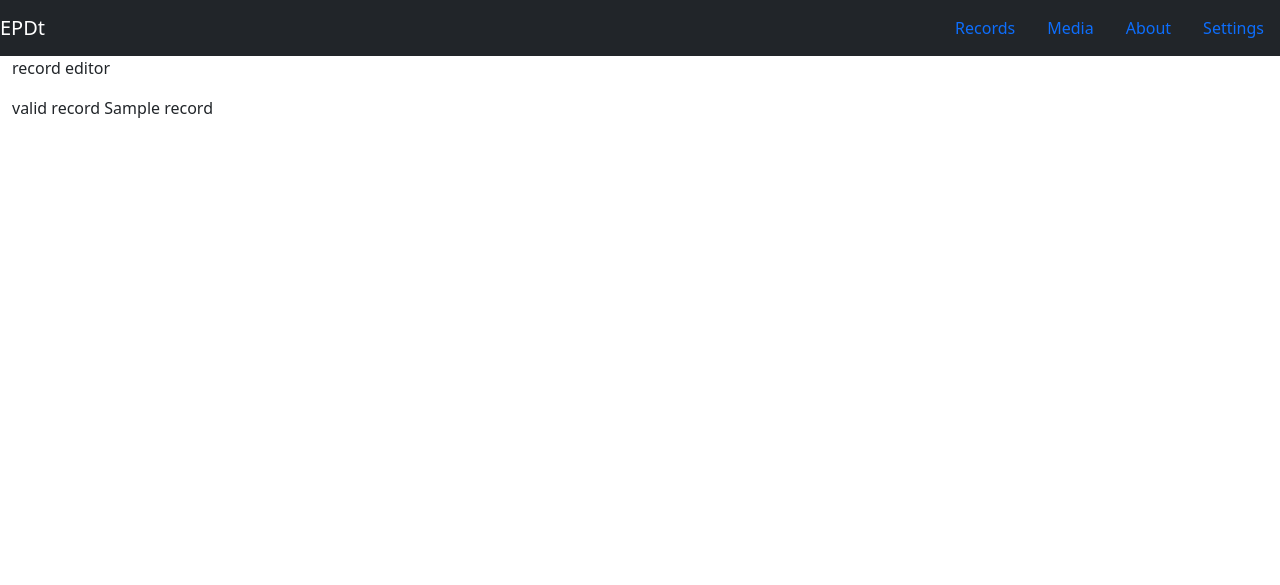
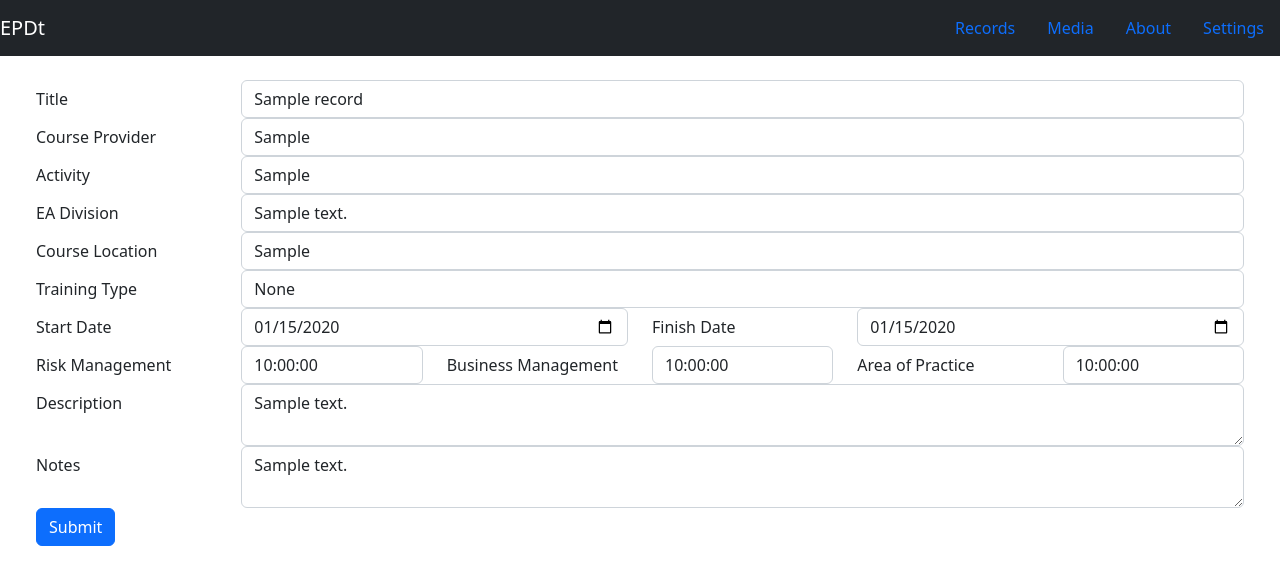
Before and after one commit to microtechno9000/engineering-pd-tracker, a Flask app: page /record/1 in a window 1280 px wide. Shown: the top 585 px of the page. Run offline with Flask 3, Linux system fonts and the light colour scheme; tables that the repository leaves empty hold one stand-in row (values such as "Sample post"); parts of the project's set-up code (start-up, migrations or seed data) failed here and were passed over; some libraries are stand-ins or nearby versions.

Commit message:
fixed issues with edit now using WTForms for records

```diff
--- a/app/models/record.py
+++ b/app/models/record.py
@@ -38,3 +38,6 @@ class Record(db.Model):
     def __init__(self):
         # set to true for new records, assumes they are still valid
         self.record_valid = True
+
+    def __repr__(self):
+        return self.id
--- a/app/records/forms.py
+++ b/app/records/forms.py
@@ -2,7 +2,7 @@
 Forms handler for records
 """
 from flask_wtf import FlaskForm
-from wtforms import StringField, SubmitField
+from wtforms import StringField, SubmitField, TextAreaField, SelectField
 from wtforms.validators import InputRequired
 from wtforms.fields import DateField
 
@@ -11,17 +11,20 @@ class FormRecord(FlaskForm):
     """
     New Record form
     """
-    recordTitle = StringField('recordTitle', validators=[InputRequired()])
-    recordProvider = StringField('recordProvider', validators=[InputRequired()])
-    recordActivity = StringField('recordActivity', validators=[InputRequired()])
-    recordStartDate = DateField('recordStartDate', format='%Y-%m-%d', validators=[InputRequired()])
-    recordFinishDate = DateField('recordFinishDate', format='%Y-%m-%d', validators=[InputRequired()])
-    recordDivision = StringField('recordDivision', validators=[InputRequired()])
-    recordLocation = StringField('recordLocation', validators=[InputRequired()])
-    recordType = StringField('recordType', validators=[InputRequired()])
-    recordTimeRisk = StringField('recordTimeRisk', validators=[InputRequired()])
-    recordTimeMgmt = StringField('recordTimeMgmt', validators=[InputRequired()])
-    recordTimeAop = StringField('recordTimeAop', validators=[InputRequired()])
-    recordDescription = StringField('recordDescription', validators=[InputRequired()])
-    recordNotes = StringField('recordNotes', validators=[InputRequired()])
+    title = StringField('Title', validators=[InputRequired()])
+    training_provider = StringField('training_provider', validators=[InputRequired()])
+    date_start = DateField('Training Start Date',
+                           format='%Y-%m-%d', validators=[InputRequired()])
+    date_finish = DateField('Training Finish Date',
+                            format='%Y-%m-%d', validators=[InputRequired()])
+    training_location = StringField('training_location', validators=[InputRequired()])
+    duration_risk = StringField('duration_risk', validators=[InputRequired()])
+    duration_business = StringField('duration_business', validators=[InputRequired()])
+    duration_practice = StringField('duration_practice', validators=[InputRequired()])
+    description = TextAreaField('Training Description')
+    notes = TextAreaField('Training Notes')
+    training_activity_id = SelectField("Select an Activity", coerce=str)
+    training_type_id = SelectField("Select a Type", coerce=str)
+    training_division_id = SelectField("Select an EA Division", coerce=str)
+
     submit = SubmitField('Submit')
--- a/app/records/routes.py
+++ b/app/records/routes.py
@@ -1,17 +1,18 @@
 """
 Routes for records pages
 """
+from datetime import datetime, date
+
 from flask import render_template, request, redirect, current_app
-from datetime import date, datetime, timedelta
 from flask_sqlalchemy import get_debug_queries
 
-from app.records import blueprint_records
+from app.extensions import db
 from app.models.record import Record
-from app.models.trainingtype import TrainingType
 from app.models.trainingactivity import TrainingActivity
 from app.models.trainingdivision import TrainingDivision
+from app.models.trainingtype import TrainingType
+from app.records import blueprint_records
 from app.records.forms import FormRecord
-from app.extensions import db
 
 
 @blueprint_records.route('/records')
@@ -28,69 +29,91 @@ def view_records():
 def add_record():
     # new record WTForm validation
     recordform = FormRecord()
+    recordform = form_select_data(recordform)
     # get today's date
     date_today = date.today()
 
     current_app.logger.debug(request.form)
 
     if recordform.validate_on_submit():
-        current_app.logger.debug(request.form)
-        current_app.logger.debug("POST - proces data")
-
-        # set the dates in datetime format
-        date_start = datetime.strptime(request.form['recordStartDate'], "%Y-%m-%d")
-        date_finish = datetime.strptime(request.form['recordFinishDate'], "%Y-%m-%d")
-        date_expire = date_finish + timedelta(days=(365 * 3))
-        # total duration, sum of each area
-        time_risk = datetime.strptime(request.form['recordTimeRisk'], "%H:%M:%S")
-        time_business = datetime.strptime(request.form['recordTimeBusiness'], "%H:%M:%S")
-        time_aop = datetime.strptime(request.form['recordTimeAop'], "%H:%M:%S")
-        duration = time_risk
-        # link to foreign tables
-        training_type = TrainingType().query.filter_by(type=request.form['recordType']).first()
-        training_activity = TrainingActivity.query.filter_by(activity=request.form['recordActivity']).first()
-        training_division = TrainingDivision.query.filter_by(division=request.form['recordDivision']).first()
-
-        # set the new record datatype
-        newrecord = Record()
-        newrecord.date_start = date_start
-        newrecord.date_finish = date_finish
-        newrecord.date_expire = date_expire
-        newrecord.title = request.form['recordTitle']
-        newrecord.description = request.form['recordDescription']
-        newrecord.notes = request.form['recordNotes']
-        newrecord.training_provider = request.form['recordProvider']
-        newrecord.training_location = request.form['recordLocation']
-        newrecord.duration = duration.time()
-        newrecord.duration_risk = time_risk.time()
-        newrecord.duration_business = time_business.time()
-        newrecord.duration_practice = time_aop.time()
-        newrecord.training_type_id = training_type.id
-        newrecord.training_activity_id = training_activity.id
-        newrecord.training_division_id = training_division.id
-
-        current_app.logger.debug(newrecord)
-
-        # save data to DB
-        db.session.add(newrecord)
-        db.session.commit()
+        record = Record()
+        save_record(record, recordform)
         # return to record page
         return redirect('/records')
     else:
         current_app.logger.debug("GET - no valid POST data")
 
-        # get form values
-        trg_activity = TrainingActivity.query.all()
-        trg_type = TrainingType.query.all()
-        trg_division = TrainingDivision.query.all()
-
         return render_template('record_add.html',
-                               form=recordform,
-                               trg_type=trg_type, trg_activity=trg_activity, trg_division=trg_division,
-                               date_today=date_today)
+                               form=recordform, date_today=date_today)
 
 
-@blueprint_records.route('/record/<record_id>')
+@blueprint_records.route('/record/<record_id>', methods=('GET', 'POST'))
 def edit_record(record_id):
     record = Record.query.filter_by(id=record_id).first()
-    return render_template('record_edit.html', record=record)
+
+    # new record WTForm validation
+    recordform = FormRecord(request.values, obj=record)
+    recordform = form_select_data(recordform)
+
+    # get today's date
+    date_today = date.today()
+
+    if recordform.validate_on_submit():
+        current_app.logger.debug('Saving edit')
+        save_record(record, recordform)
+        # return to record page
+        return redirect('/records')
+    else:
+        recordform.training_activity_id.default = record.training_activity_id
+        recordform.training_type_id.default = record.training_type_id
+        recordform.training_division_id.default = record.training_division_id
+
+    current_app.logger.debug(recordform.training_activity_id.default)
+
+    return render_template('record_add.html',
+                           form=recordform, date_today=date_today)
+
+
+def save_record(record, form):
+    # save
+    current_app.logger.debug("Saving record")
+
+    # total duration, sum of each area
+    duration_risk = datetime.strptime(form.duration_risk.data, "%H:%M:%S")
+    duration_business = datetime.strptime(form.duration_business.data, "%H:%M:%S")
+    duration_practice = datetime.strptime(form.duration_practice.data, "%H:%M:%S")
+    duration = duration_risk
+
+    # set the new record datatype
+    record.date_start = form.date_start.data
+    record.date_finish = form.date_finish.data
+    record.date_expire = form.date_finish.data
+    record.title = form.title.data
+    record.description = form.description.data
+    record.notes = form.notes.data
+    record.training_provider = form.training_provider.data
+    record.training_location = form.training_location.data
+    record.duration = duration.time()
+    record.duration_risk = duration_risk.time()
+    record.duration_business = duration_business.time()
+    record.duration_practice = duration_practice.time()
+    record.training_type_id = form.training_type_id.data
+    record.training_activity_id = form.training_activity_id.data
+    record.training_division_id = form.training_division_id.data
+
+    # save data to DB
+    db.session.add(record)
+    db.session.commit()
+
+
+def form_select_data(form):
+    # get form values
+    trg_activity = TrainingActivity.query.all()
+    trg_type = TrainingType.query.all()
+    trg_division = TrainingDivision.query.all()
+
+    form.training_activity_id.choices = [(act.id, act.activity) for act in trg_activity]
+    form.training_type_id.choices = [(act.id, act.type) for act in trg_type]
+    form.training_division_id.choices = [(act.id, act.division) for act in trg_division]
+
+    return form
--- a/app/records/templates/record_add.html
+++ b/app/records/templates/record_add.html
@@ -7,19 +7,19 @@
         <form method="POST">
             {{ form.csrf_token }}
             <div class="form-group row">
-                <label for="recordTitle" class="col-sm-2 col-form-label">
+                <label for="title" class="col-sm-2 col-form-label">
                     Title
                 </label>
                 <div class="col-sm-10">
-                    {{ form.recordTitle(class="form-control") }}
+                    {{ form.title(class="form-control") }}
                 </div>
             </div>
             <div class="form-group row">
-                <label for="recordProvider" class="col-sm-2 col-form-label">
+                <label for="training_provider" class="col-sm-2 col-form-label">
                     Course Provider
                 </label>
                 <div class="col-sm-10">
-                    {{ form.recordProvider(class="form-control") }}
+                    {{ form.training_provider(class="form-control") }}
                 </div>
             </div>
             <div class="form-group row">
@@ -27,96 +27,81 @@
                     Activity
                 </label>
                 <div class="col-sm-10">
-                    <select name="recordActivity" id="recordActivity" class="form-control">
-                        <option selected>Select an Activity</option>
-                        {% for activity in trg_activity %}
-                            <option>{{ activity.activity }}</option>
-                        {% endfor %}
-                    </select>
-                </div>
-            </div>
-            <div class="form-group row">
-                <label for="recordStartDate" class="col-sm-2 col-form-label">
-                    Start Date
-                </label>
-                <div class="col-sm-4">
-                    {{ form.recordStartDate(class="form-control") }}
-                </div>
-                <label for="recordFinishDate" class="col-sm-2 col-form-label">
-                    Finish Date
-                </label>
-                <div class="col-sm-4">
-                    {{ form.recordFinishDate(class="form-control") }}
+                    {{ form.training_activity_id(class="form-control") }}
                 </div>
             </div>
             <div class="form-group row">
                 <label for="recordDivision" class="col-sm-2 col-form-label">
-                    Activity
+                    EA Division
                 </label>
                 <div class="col-sm-10">
-                    <select name="recordDivision" id="recordDivision" class="form-control">
-                        <option selected>Select an EA Division</option>
-                        {% for division in trg_division %}
-                            <option>{{ division.division }}</option>
-                        {% endfor %}
-                    </select>
+                    {{ form.training_division_id(class="form-control") }}
                 </div>
             </div>
             <div class="form-group row">
-                <label for="recordLocation" class="col-sm-2 col-form-label">
+                <label for="training_location" class="col-sm-2 col-form-label">
                     Course Location
                 </label>
                 <div class="col-sm-10">
-                    <input type="text" class="form-control" name="recordLocation" id="recordLocation" placeholder="Enter Location">
+                    {{ form.training_location(class="form-control") }}
+                </div>
+            </div>
+            <div class ="form-group row">
+                <label for ="recordType" class ="col-sm-2 col-form-label">
+                    Training Type
+                </label>
+                <div class ="col-sm-10">
+                    {{form.training_type_id( class ="form-control")}}
                 </div>
             </div>
             <div class="form-group row">
-                <label for="recordType" class="col-sm-2 col-form-label">
-                    Training Type
+                <label for="date_start" class="col-sm-2 col-form-label">
+                    Start Date
                 </label>
-                <div class="col-sm-10">
-                    <select name="recordType" id="recordType" class="form-control">
-                        <option selected>Select Training Type</option>
-                        {% for type in trg_type %}
-                            <option>{{ type.type }}</option>
-                        {% endfor %}
-                    </select>
+                <div class="col-sm-4">
+                    {{ form.date_start(class="form-control") }}
+                </div>
+                <label for="date_finish" class="col-sm-2 col-form-label">
+                    Finish Date
+                </label>
+                <div class="col-sm-4">
+                    {{ form.date_finish(class="form-control") }}
                 </div>
             </div>
             <div class="form-group row">
-                <label for="recordTimeRisk" class="col-sm-2 col-form-label">
+                <label for="duration_risk" class="col-sm-2 col-form-label">
                     Risk Management
                 </label>
                 <div class="col-sm-2">
-                    <input type="text" class="form-control" name="recordTimeRisk" id="recordTimeRisk" placeholder="0:0:0">
+                    {{ form.duration_risk(class="form-control") }}
                 </div>
-                <label for="recordTimeBusiness" class="col-sm-2 col-form-label">
+                <label for="duration_business" class="col-sm-2 col-form-label">
                     Business Management
                 </label>
                 <div class="col-sm-2">
-                    <input type="text" class="form-control" name="recordTimeBusiness" id="recordTimeBusiness" placeholder="0:0:0">
+                    {{ form.duration_business(class="form-control") }}
                 </div>
-                <label for="recordTimeAop" class="col-sm-2 col-form-label">
+                <label for="duration_practice" class="col-sm-2 col-form-label">
                     Area of Practice
                 </label>
                 <div class="col-sm-2">
-                    <input type="text" class="form-control" name="recordTimeAop" id="recordTimeAop" placeholder="0:0:0">
+                    {{ form.duration_practice(class="form-control") }}
                 </div>
             </div>
             <div class="form-group row">
-                <label for="recordDescription" class="col-sm-2 col-form-label">
+                <label for="description" class="col-sm-2 col-form-label">
                     Description
                 </label>
                 <div class="col-sm-10">
-                    <textarea class="form-control" name="recordDescription" id="recordDescription" placeholder="Enter Description of the Training" rows="3"></textarea>
+                    {{ form.description(class="form-control") }}
                 </div>
             </div>
             <div class="form-group row">
-                <label for="recordNotes" class="col-sm-2 col-form-label">
+                <label for="notes" class="col-sm-2 col-form-label">
                     Notes
                 </label>
                 <div class="col-sm-10">
-                    <textarea class="form-control" name="recordNotes" id="recordNotes" placeholder="Enter any personal notes" rows="3"></textarea>
+                    {{ form.notes(class="form-control") }}
                 </div>
             </div>
             <button type="submit" class="btn btn-primary">Submit</button>
```
Also changed, not shown: app/main/templates/index.html (+5 -5 lines), app/records/templates/records.html (+7 -1 lines).
